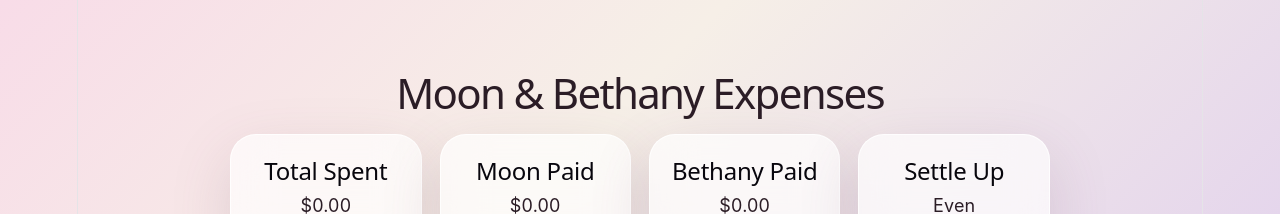
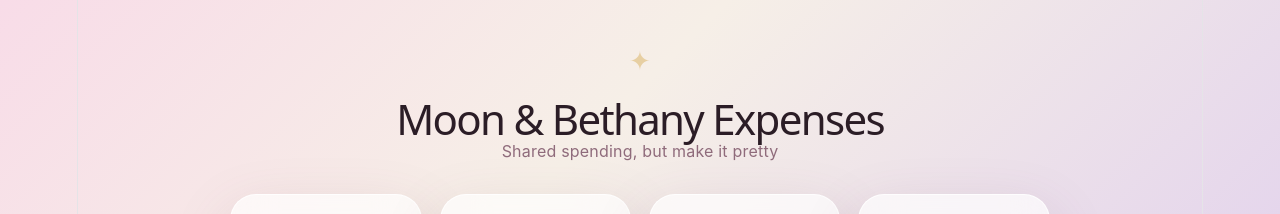
Before and after one commit to Bethanytaylor29/moon-bethany-expenses, a React (Vite) app: page / in a window 1280 px wide. Shown: the top 214 px of the page. Built offline with nearby package versions, Linux system fonts and the light colour scheme; no server answers; the database is empty.

Commit message:
make UI cuter and more dynamic

```diff
--- a/src/App.css
+++ b/src/App.css
@@ -201,6 +201,72 @@ button {
   background: #ececec;
   color: #666;
 }
+.app-header {
+  text-align: center;
+  margin-bottom: 30px;
+  animation: floatIn 0.7s ease;
+}
+
+.app-header h1 {
+  margin-bottom: 6px;
+}
+
+.app-header p {
+  margin: 0;
+  color: #8f6b7b;
+  font-size: 16px;
+  letter-spacing: 0.2px;
+}
+
+.sparkle {
+  font-size: 26px;
+  color: #d6a94f;
+  margin-bottom: 4px;
+  animation: twinkle 1.8s ease-in-out infinite;
+}
+
+.summary-card,
+.expense-form,
+.expense-card {
+  transition: transform 0.22s ease, box-shadow 0.22s ease;
+}
+
+.summary-card:hover,
+.expense-form:hover,
+.expense-card:hover {
+  transform: translateY(-3px);
+}
+
+button {
+  transition: transform 0.18s ease, box-shadow 0.18s ease;
+}
+
+button:hover {
+  transform: translateY(-1px);
+  box-shadow: 0 12px 28px rgba(194, 133, 155, 0.25);
+}
+
+@keyframes floatIn {
+  from {
+    opacity: 0;
+    transform: translateY(12px);
+  }
+  to {
+    opacity: 1;
+    transform: translateY(0);
+  }
+}
+
+@keyframes twinkle {
+  0%, 100% {
+    opacity: 0.45;
+    transform: scale(1);
+  }
+  50% {
+    opacity: 1;
+    transform: scale(1.18);
+  }
+}
 @media (max-width: 800px) {
   .container {
     padding: 28px 16px;
--- a/src/App.jsx
+++ b/src/App.jsx
@@ -74,7 +74,11 @@ function App() {
 
   return (
     <div className="container">
-      <h1>Moon & Bethany Expenses</h1>
+      <div className="app-header">
+  <div className="sparkle">✦</div>
+  <h1>Moon & Bethany Expenses</h1>
+  <p>Shared spending, but make it pretty</p>
+</div>
 
       <div className="summary-grid">
         <div className="summary-card">
@@ -144,7 +148,18 @@ function App() {
       <div className="expense-list">
         {expenses.map((expense) => (
           <div key={expense.id} className="expense-card">
-            <h3>{expense.description}</h3>
+            <h3>
+  {expense.category === 'Dining' && '🍽️ '}
+  {expense.category === 'Hotel' && '🏨 '}
+  {expense.category === 'Flights' && '✈️ '}
+  {expense.category === 'Shopping' && '🛍️ '}
+  {expense.category === 'Spa' && '🧖‍♀️ '}
+  {expense.category === 'Transportation' && '🚗 '}
+  {expense.category === 'Groceries' && '🛒 '}
+  {expense.category === 'Entertainment' && '🎀 '}
+  {expense.category === 'Misc' && '✨ '}
+  {expense.description}
+</h3>
             <div className={`category-pill ${expense.category.toLowerCase()}`}>
   {expense.category}
 </div>
```
